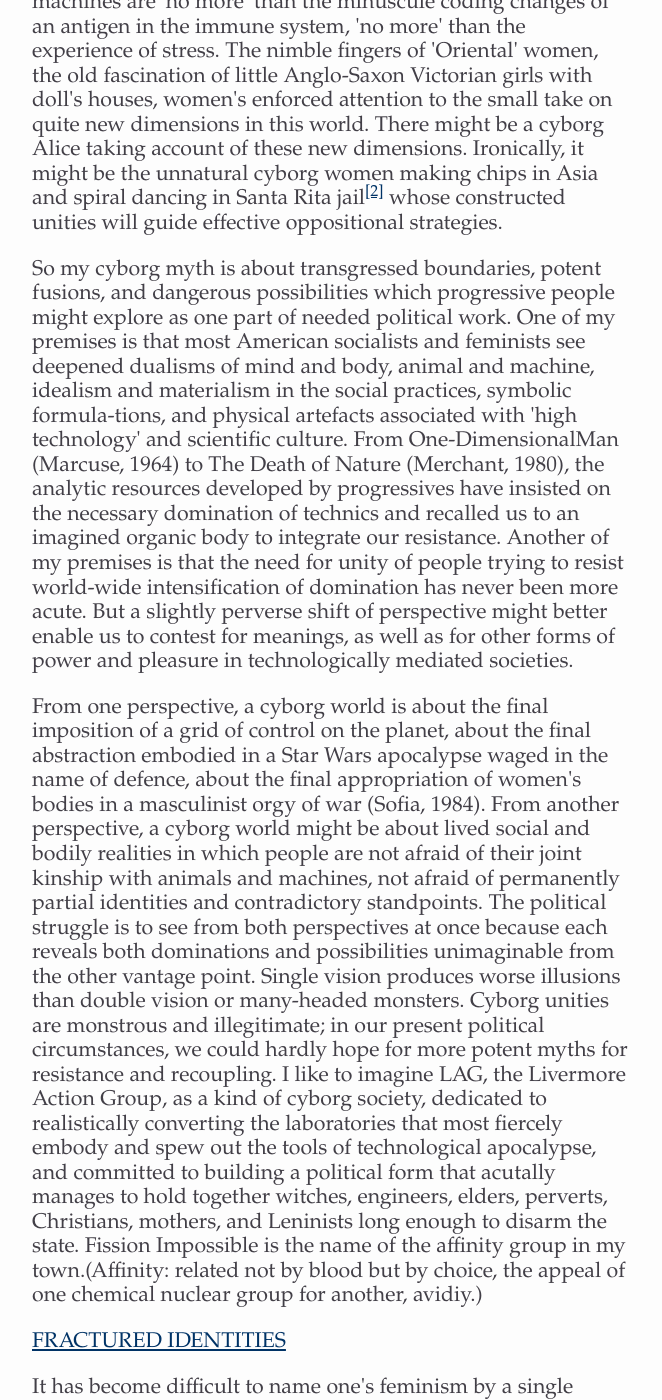
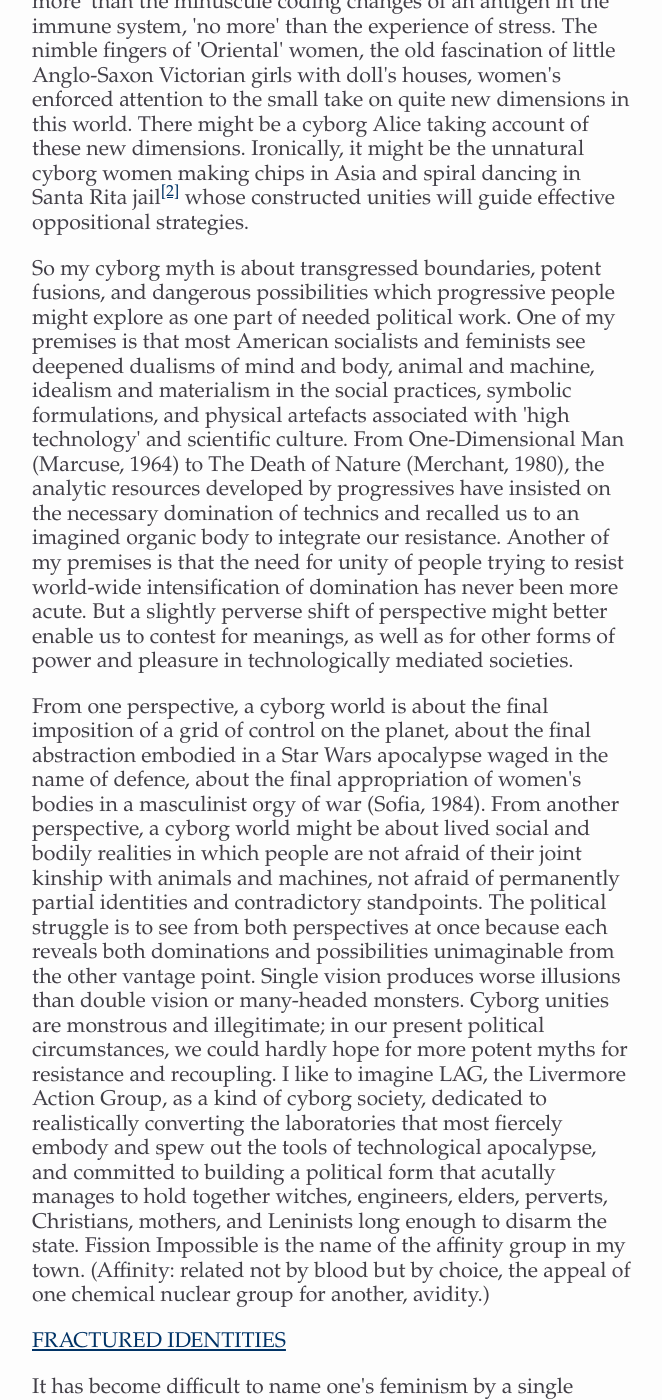
Before and after one commit to jiko/cyborgmanifesto, a Jekyll site: the page built from index.html, in a window 1280 px wide and 1400 px high, scrolled down 7099 px. Shown: the whole window, without its empty margins (308-970 px from the left). Built offline with Jekyll 4.4.1, drawn with Linux system fonts in a browser that asks for light colours; nearby versions of some CDN libraries; library files that are not in the unit come from our copies; Markdown is read by kramdown in place of the engine named in the settings; some of the changed text lies outside the part shown.

Commit message:
Fixed some more typos, up to the end of the first section.

```diff
--- a/index.html
+++ b/index.html
@@ -230,7 +230,7 @@ both material and opaque. Cyborgs are ether, quintessence.</p>
 
 <p>The ubiquity and invisibility of cyborgs is precisely why these sunshine-belt
 machines are so deadly. They are as hard to see politically as materially.
-They are about consciousness - or its simulation. They are floating signIfiers
+They are about consciousness - or its simulation. They are floating signifiers
 moving in pickup trucks across Europe, blocked more effectively by the witch-weavings
 of the displaced and so unnatural Greenham women, who read the cyborg webs
 of power so very well, than by the militant labour of older masculinist
@@ -255,9 +255,9 @@ whose constructed unities will guide effective oppositional strategies.</p>
 dangerous possibilities which progressive people might explore as one part
 of needed political work. One of my premises is that most American socialists
 and feminists see deepened dualisms of mind and body, animal and machine,
-idealism and materialism in the social practices, symbolic formula-tions,
+idealism and materialism in the social practices, symbolic formulations,
 and physical artefacts associated with 'high technology' and scientific
-culture. From One-DimensionalMan (Marcuse, 1964) to The Death of Nature
+culture. From One-Dimensional Man (Marcuse, 1964) to The Death of Nature
 (Merchant, 1980), the analytic resources developed by progressives have
 insisted on the necessary domination of technics and recalled us to an imagined
 organic body to integrate our resistance. Another of my premises is that
@@ -286,9 +286,9 @@ the laboratories that most fiercely embody and spew out the tools
 of technological apocalypse, and committed to building a political form
 that acutally manages to hold together witches, engineers, elders, perverts,
 Christians, mothers, and Leninists long enough to disarm the state. Fission
-Impossible is the name of the affinity group in my town.(Affinity: related
+Impossible is the name of the affinity group in my town. (Affinity: related
 not by blood but by choice, the appeal of one chemical nuclear group for
-another, avidiy.)</p>
+another, avidity.)</p>
 
 
 
```
